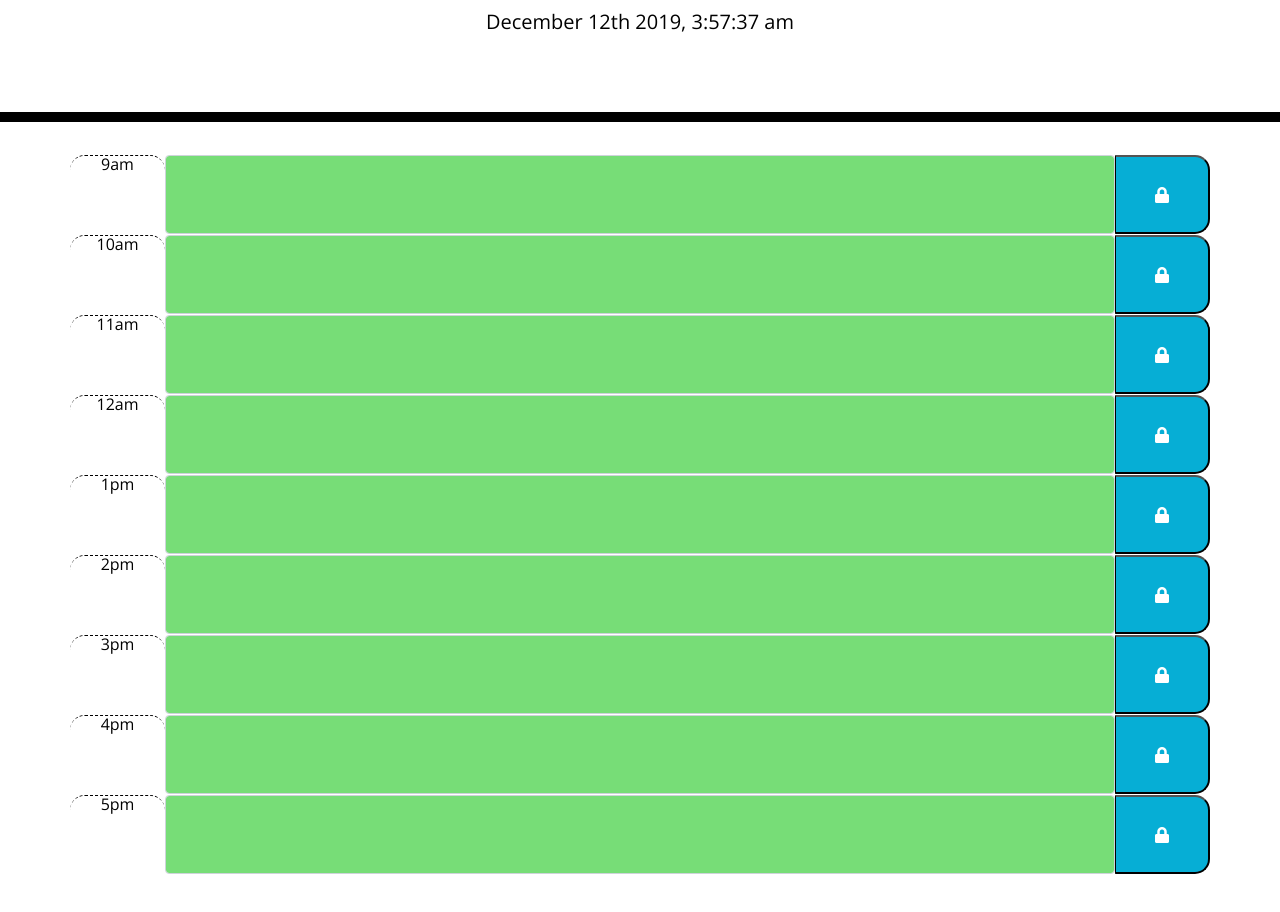
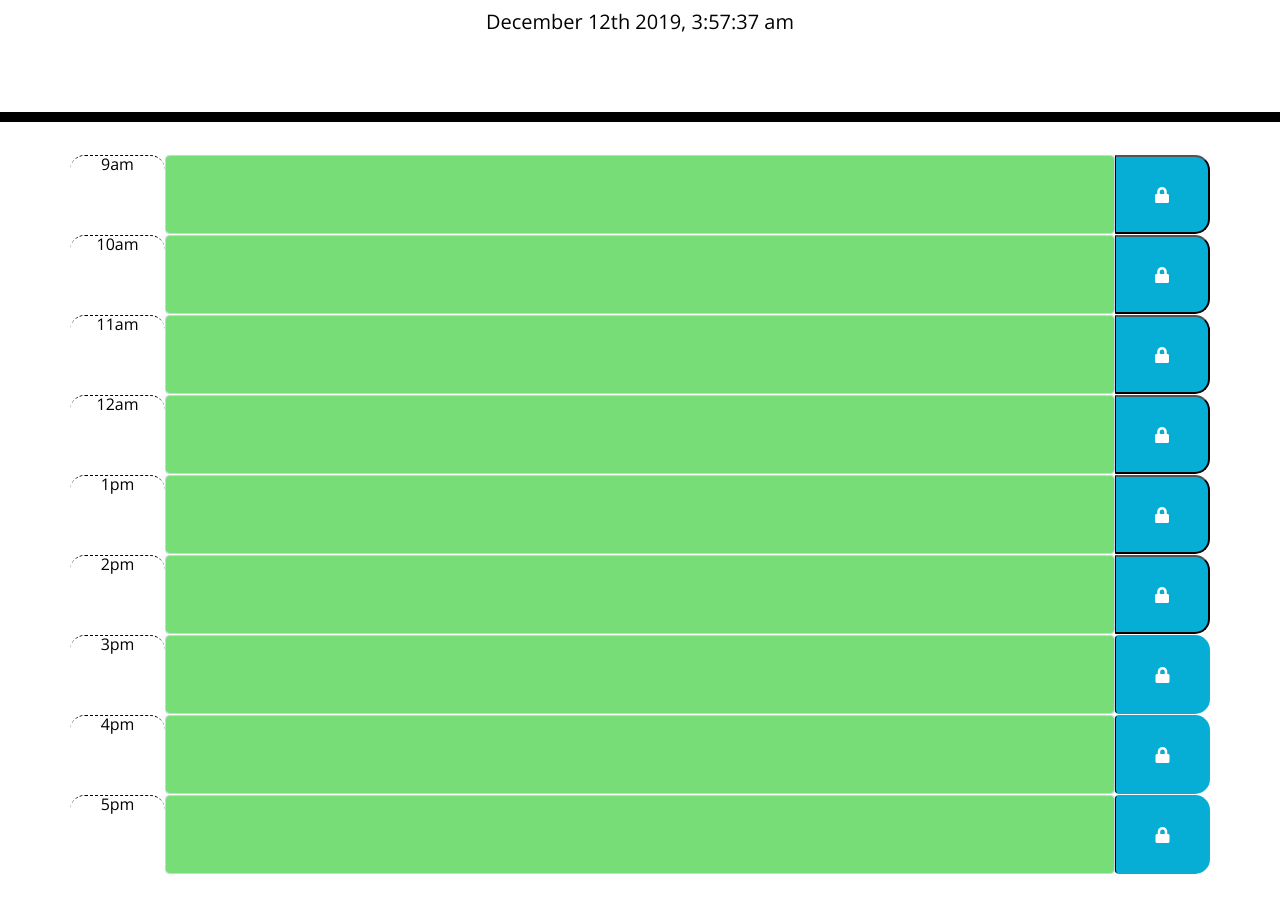
Before and after one commit to AndyYuan-Oni/Day-Planner, a plain HTML site: page index.html in a window 1280 px wide. Shown: the part 182-1094 px from the top of the page. Drawn offline with nearby package versions, Linux system fonts and the light colour scheme.

Commit message:
localstorageBug

```diff
--- a/index.html
+++ b/index.html
@@ -9,6 +9,8 @@
     <link rel="stylesheet" href="https://use.fontawesome.com/releases/v5.8.1/css/all.css" integrity="sha384-50oBUHEmvpQ+1lW4y57PTFmhCaXp0ML5d60M1M7uH2+nqUivzIebhndOJK28anvf" crossorigin="anonymous" />
     <link href="https://fonts.googleapis.com/css?family=Open+Sans&display=swap" rel="stylesheet" />
     <script src="https://cdnjs.cloudflare.com/ajax/libs/jquery/3.2.1/jquery.min.js"></script>
+    <script src="https://code.jquery.com/jquery-3.4.1.min.js"></script>
+    <script src="https://cdnjs.cloudflare.com/ajax/libs/moment.js/2.24.0/moment.min.js"></script>
     <link rel="stylesheet" href="style.css" />
     <title>Work Day Scheduler</title>
     <script src="lib/moment.min.js"></script>
@@ -55,23 +57,22 @@
         <div class="row">
             <div class="time-block hour col-sm-1">3pm</div>
             <textarea class="form-control col-sm-10" name="15"></textarea>
-            <button class="saveBtn col-sm-1"><i class="fas fa-lock"></i></button>
+            <button class="saveBtn btn col-sm-1"><i class="fas fa-lock"></i></button>
         </div>
         <div class="row">
-            <div class="time-block hour col-sm-1">4pm</div>
-            <textarea class="form-control col-sm-10" name="16"></textarea>
-            <button class="saveBtn col-sm-1"><i class="fas fa-lock"></i></button>
+            <div class="time-block hour col-sm-1 ">4pm</div>
+            <textarea class="form-control col-sm-10 " name="16"></textarea>
+            <button class="saveBtn btn col-sm-1 d-block"><i class="fas fa-lock"></i></button>
         </div>
         <div class="row">
             <div class="time-block hour col-sm-1">5pm</div>
             <textarea class="form-control col-sm-10" name="17"></textarea>
-            <button class="saveBtn col-sm-1"><i class="fas fa-lock"></i></button>
+            <button class="saveBtn btn col-sm-1"><i class="fas fa-lock"></i></button>
         </div>
         <!-- Timeblocks go here -->
     </div>
 
-    <script src="https://code.jquery.com/jquery-3.4.1.min.js"></script>
-    <script src="https://cdnjs.cloudflare.com/ajax/libs/moment.js/2.24.0/moment.min.js"></script>
+
 </body>
 
 </html>
--- a/logic.js
+++ b/logic.js
@@ -34,7 +34,6 @@ $(document).ready(function() {
         if (display != null) {
             for (var i = 0; i < display.length; i++) {
                 var noteElement = display[i][0];
-
                 for (var j = 0; j < timeBar.length; j++) {
                     if (noteElement.name == $(timeBar[j]).attr("name")) {
                         $(timeBar[j]).text(noteElement.notes);
@@ -66,9 +65,9 @@ $(document).ready(function() {
         }
     });
 
-    $(window).on("load", function() {
-        display();
-    });
+
+    display();
+
 
 
 });
```
